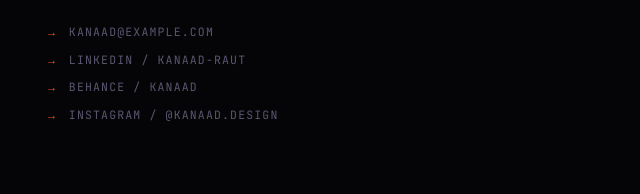
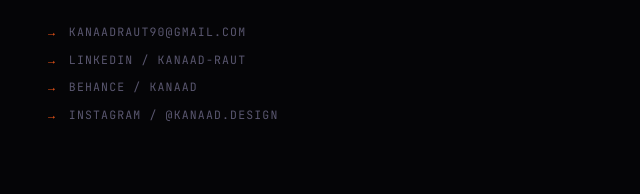
Before and after one commit to cdvsf/cdvsf.github.io, a plain HTML site: page index.html in a window 1280 px wide. Shown: the part 5323-5517 px from the top of the page, 0-640 px from the left. Drawn offline with Linux system fonts and the light colour scheme.

Commit message:
updated email text

```diff
--- a/index.html
+++ b/index.html
@@ -337,7 +337,7 @@
           <img src="Assets/Images/ContactMe.png" alt="Kanaad" />
         </div>
         <div class="social-links" style="margin-top:2rem;">
-          <a href="mailto:kanaadraut90@gmail.com" class="social-link"><span>→</span> kanaad@example.com</a>
+          <a href="mailto:kanaadraut90@gmail.com" class="social-link"><span>→</span> kanaadraut90@gmail.com</a>
           <a href="#" class="social-link"><span>→</span> LinkedIn / kanaad-raut</a>
           <a href="#" class="social-link"><span>→</span> Behance / kanaad</a>
           <a href="#" class="social-link"><span>→</span> Instagram / @kanaad.design</a>
```
